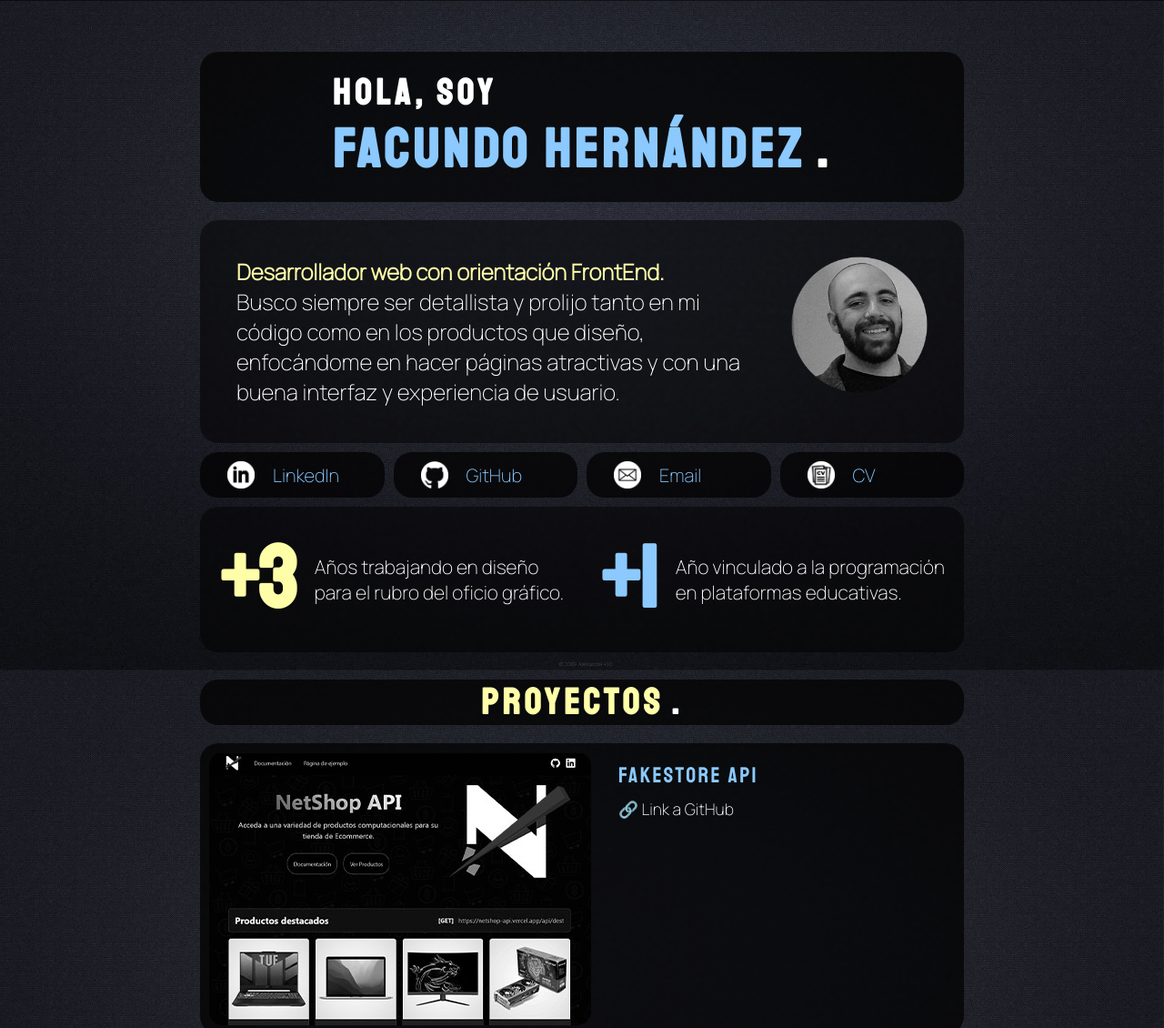
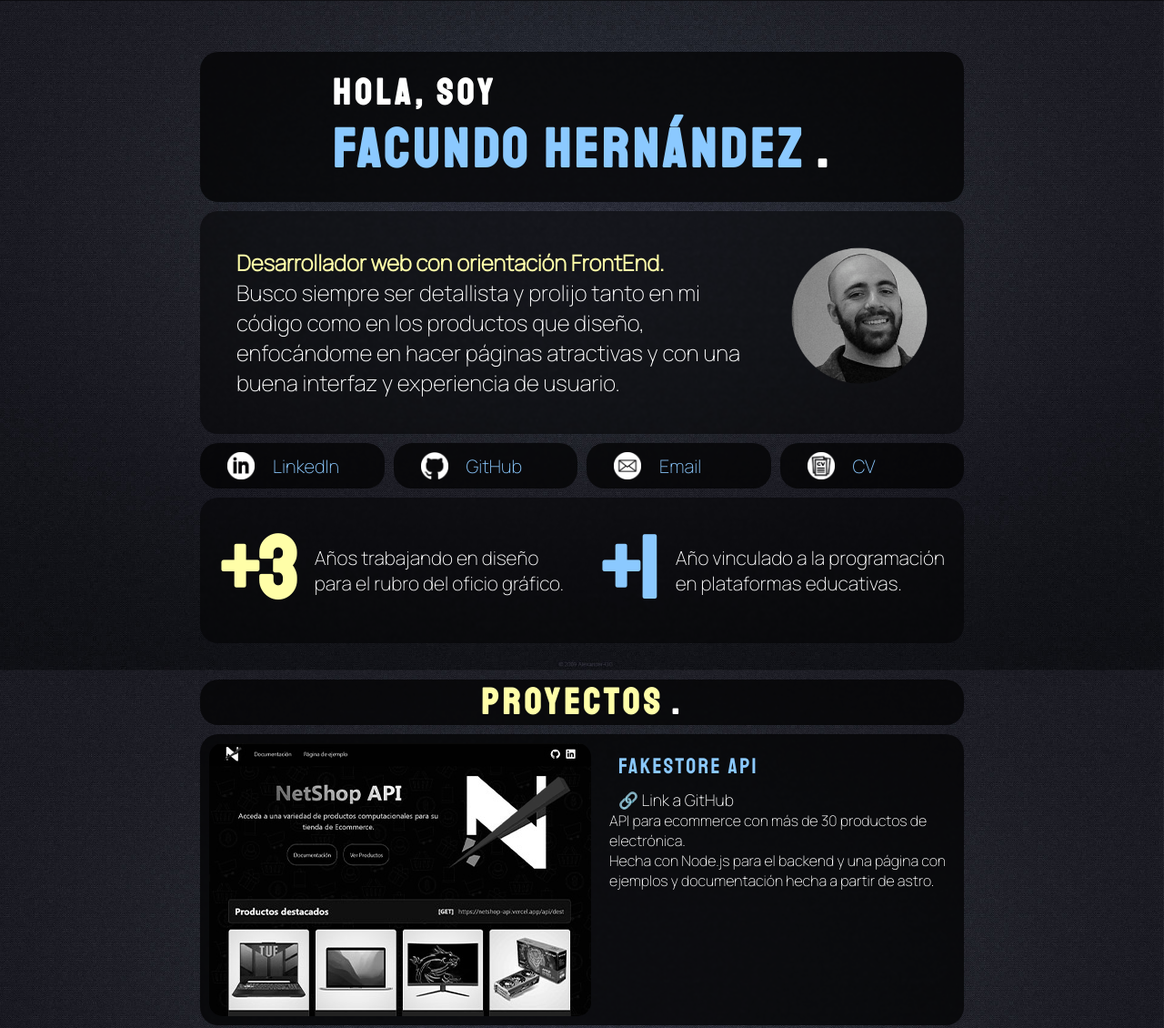
Before and after one commit to facuhdezz/portfolio, a plain HTML site: page index.html in a window 1280 px wide. Shown: the part 63-1193 px from the top of the page at 91% size. Drawn offline with nearby package versions, Linux system fonts and the light colour scheme.

Commit message:
depurando y corrigiendo estilos

```diff
--- a/index.html
+++ b/index.html
@@ -4,6 +4,8 @@
 <head>
     <meta charset="utf-8">
     <meta name="viewport" content="width=device-width, initial-scale=1.0">
+    <meta name="description"
+        content="Desarrollador web con experiencia en diseño gráfico y desarrollo de páginas web frontend y backend.">
     <title>Facu Hernandez</title>
     <link rel="icon" href="iconos/logo_edit.png" type="image/x-icon">
     <link rel="stylesheet"
@@ -34,7 +36,8 @@
     </nav>
     <div>
         <main class="container">
-            <section class="presentation">
+            <section>
+                <article class="presentation">
                     <div class="grid titulo">
                         <div>
                             <h3>Hola, soy</h3>
@@ -42,6 +45,8 @@
                         </div>
                         <img id="perfil-small" src="imagenes/foto_perfil.png" alt="foto-perfil">
                     </div>
+                </article>
+                <article class="presentation">
                     <div class="grid description">
                         <p id="parrafoCuerpo"><span class="yellow bolder">Desarrollador web con orientación
                                 FrontEnd.</span></br>
@@ -50,13 +55,14 @@
                         </p>
                         <img id="perfil-large" src="imagenes/foto_perfil.png" alt="foto-perfil">
                     </div>
-            </section>
-            <section class="redes">
+                </article>
+                <article class="redes">
                     <div class="grid redes-box">
                         <a href="https://www.linkedin.com/in/facu-hernandez/" target="_blank">
                             <img class="imgRedes redes-dark" id="linkedin" src="./iconos/0-linkedin.png"
                                 alt="linkedin-icon">
-                        <img class="imgRedes redes-light" id="linkedin" src="./iconos/linkedin.png" alt="linkedin-icon">
+                            <img class="imgRedes redes-light" id="linkedin" src="./iconos/linkedin.png"
+                                alt="linkedin-icon">
                             <p>LinkedIn</p>
                         </a>
                     </div>
@@ -81,8 +87,8 @@
                             <p>CV</p>
                         </a>
                     </div>
-            </section>
-            <section class="grid experiencia">
+                </article>
+                <article class="grid experiencia">
                     <div>
                         <div>
                             <h1 class="yellow">+3</h1>
@@ -93,6 +99,7 @@
                             <p>Año vinculado a la programación<br> en plataformas educativas.</p>
                         </div>
                     </div>
+                </article>
             </section>
             <section class="proyectos">
                 <hr id="section-proyect">
@@ -107,10 +114,14 @@
                         <div>
                             <div class="proyect-header">
                                 <h1 class="blue">FakeStore API</h1>
-                                <a href="https://github.com/guzmansantanacola/proyectofinalgrupo2" target="_blank">
+                                <a href="https://github.com/facuhdezz/netshop-api" target="_blank">
                                     <p>Link a GitHub</p>
                                 </a>
                             </div>
+                            <p>
+                                API para ecommerce con más de 30 productos de electrónica. </br>
+                                Hecha con Node.js para el backend y una página con ejemplos y documentación hecha a partir de astro.
+                            </p>
                         </div>
                     </div>
                 </div>
@@ -122,18 +133,20 @@
                         <div>
                             <div class="proyect-header">
                                 <h1 class="blue">Tienda e-commerce</h1>
-                                <a href="https://github.com/guzmansantanacola/proyectofinalgrupo2" target="_blank">
+                                <a href="https://github.com/facuhdezz/ecommerce" target="_blank">
                                     <p>Link a GitHub</p>
                                 </a>
                             </div>
+                            <p>
+                                Tienda de ecommerce de productos electrónicos utilizando la API de demostración.
+                            </p>
                         </div>
                     </div>
                 </div>
                 <div class="cards">
                     <div class="grid proyect-card">
                         <a href="https://facuhdezz.github.io/autores_uruguayos/" target="_blank">
-                            <img class="proyectimg" src="imagenes/au-uru.jpg"
-                                alt="Página de literatura Uruguaya">
+                            <img class="proyectimg" src="imagenes/au-uru.jpg" alt="Página de literatura Uruguaya">
                         </a>
                         <div>
                             <div class="proyect-header">
--- a/styles.css
+++ b/styles.css
@@ -143,6 +143,24 @@ body {
     padding-inline: 20px;
 }
 
+main {
+    display: flex;
+    flex-direction: column;
+    gap: 40px;
+    margin-top: 120px;
+    margin-bottom: 40px;
+    max-width: 900px;
+    margin-inline: auto;
+    padding: 0 30px;
+    box-sizing: border-box;
+}
+
+main section {
+    display: flex;
+    flex-direction: column;
+    gap: 10px;
+}
+
 .presentation {
     color: var(--secondary-color);
     position: relative;
@@ -231,16 +249,6 @@ a {
     border-style: none;
 }
 
-.container {
-    position: relative;
-    margin-top: 120px;
-    margin-bottom: 40px;
-    max-width: 900px;
-    margin-inline: auto;
-    padding: 0 30px;
-    box-sizing: border-box;
-}
-
 #perfil-small {
     display: none;
 }
@@ -262,7 +270,6 @@ a {
 }
 
 .description {
-    margin-top: 20px;
     background: var(--background-grid-secondary);
     border-radius: 20px;
     padding: 40px;
@@ -285,7 +292,6 @@ a {
 
 .redes {
     display: flex;
-    margin-top: 10px;
     gap: 10px;
 }
 
@@ -328,7 +334,6 @@ a {
 .experiencia {
     background-color: var(--background-grid-secondary);
     padding: 20px;
-    margin-top: 10px;
     justify-content: center;
     align-items: center;
 }
@@ -364,8 +369,6 @@ a {
 
 .titulo-proyecto {
     justify-content: center;
-    margin-top: 30px;
-    margin-bottom: 20px;
 }
 
 .titulo-proyecto h1 {
@@ -385,7 +388,6 @@ a {
     display: flex;
     justify-content: center;
     gap: 20px;
-    margin-bottom: 20px;
 }
 
 .proyect-card {
```
Lines whose indentation alone changed are shown as unchanged.
